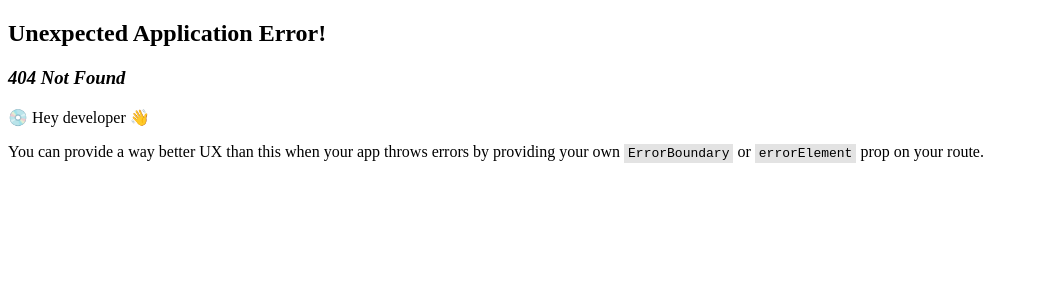
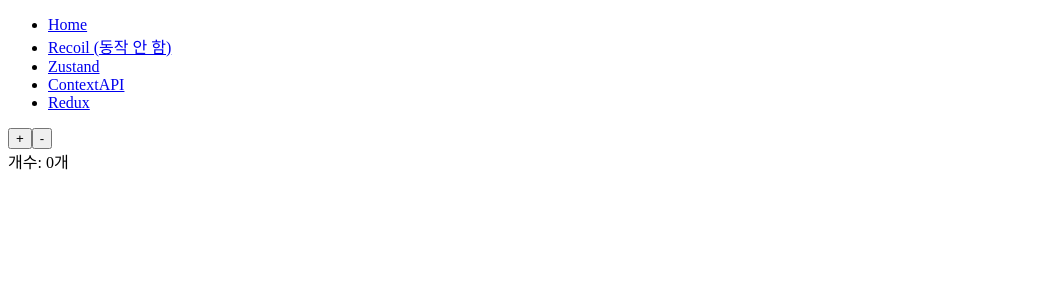
Before and after one commit to iamodh/global-states, a React (Vite) app: page /global-states/redux in a window 1280 px wide. Before the commit this address had no page. Shown: the top 300 px of the page, without its empty margins (0-1039 px from the left). Built offline with nearby package versions, Linux system fonts and the light colour scheme.

Commit message:
Redux 페이지 추가

```diff
--- a/package.json
+++ b/package.json
@@ -12,8 +12,10 @@
     "deploy": "gh-pages -d dist"
   },
   "dependencies": {
+    "@reduxjs/toolkit": "^2.8.2",
     "react": "^19.1.0",
     "react-dom": "^19.1.0",
+    "react-redux": "^9.2.0",
     "react-router": "^7.6.2",
     "react-syntax-highlighter": "^15.6.1",
     "recoil": "^0.7.7",
--- a/src/layouts/Root.tsx
+++ b/src/layouts/Root.tsx
@@ -17,6 +17,9 @@ export default function Root() {
           <li>
             <Link to="/context-api">ContextAPI</Link>
           </li>
+          <li>
+            <Link to="/redux">Redux</Link>
+          </li>
         </ul>
       </nav>
       <Outlet />
--- /dev/null
+++ b/src/libs/redux/store/index.ts
@@ -0,0 +1,18 @@
+import { createSlice } from "@reduxjs/toolkit";
+
+export const counterSlice = createSlice({
+  name: "counter",
+  initialState: {
+    value: 0,
+  },
+  reducers: {
+    increase: (state) => {
+      state.value += 1;
+    },
+    decrease: (state) => {
+      state.value -= 1;
+    },
+  },
+});
+
+export const counterActions = counterSlice.actions;
--- /dev/null
+++ b/src/libs/redux/store/store.ts
@@ -0,0 +1,10 @@
+import { configureStore } from "@reduxjs/toolkit";
+import { counterSlice } from ".";
+
+const store = configureStore({
+  reducer: { counter: counterSlice.reducer },
+});
+
+export default store;
+
+export type RootState = ReturnType<typeof store.getState>;
--- a/src/pages/Home.tsx
+++ b/src/pages/Home.tsx
@@ -11,6 +11,7 @@ export default function Home() {
       <details>
         <summary>확인하기</summary>
         <ul>
+          <li>1.1.0 - ContextAPI 페이지 추가</li>
           <li>1.0.1 - 배포 자동화</li>
           <li>1.0.0 - 1차 배포</li>
           <li>0.2.1 - 코드 확인하기 기능 추가</li>
--- /dev/null
+++ b/src/pages/Redux.tsx
@@ -0,0 +1,30 @@
+import { useDispatch, useSelector } from "react-redux";
+import { counterActions } from "../libs/redux/store";
+import type { RootState } from "../libs/redux/store/store";
+
+export default function CounterButtonContainer() {
+  const dispatch = useDispatch();
+  const count = useSelector((state: RootState) => state.counter.value);
+  return (
+    <>
+      <button
+        onClick={() => {
+          dispatch(counterActions.increase());
+        }}
+      >
+        +
+      </button>
+      <button
+        onClick={() => {
+          dispatch(counterActions.decrease());
+        }}
+      >
+        -
+      </button>
+
+      <div>
+        <text>개수: {count}개</text>
+      </div>
+    </>
+  );
+}
```
Also changed, not shown: src/App.tsx (+7 -1 lines), 1 other file (tests, documents, lock files or other folders).
